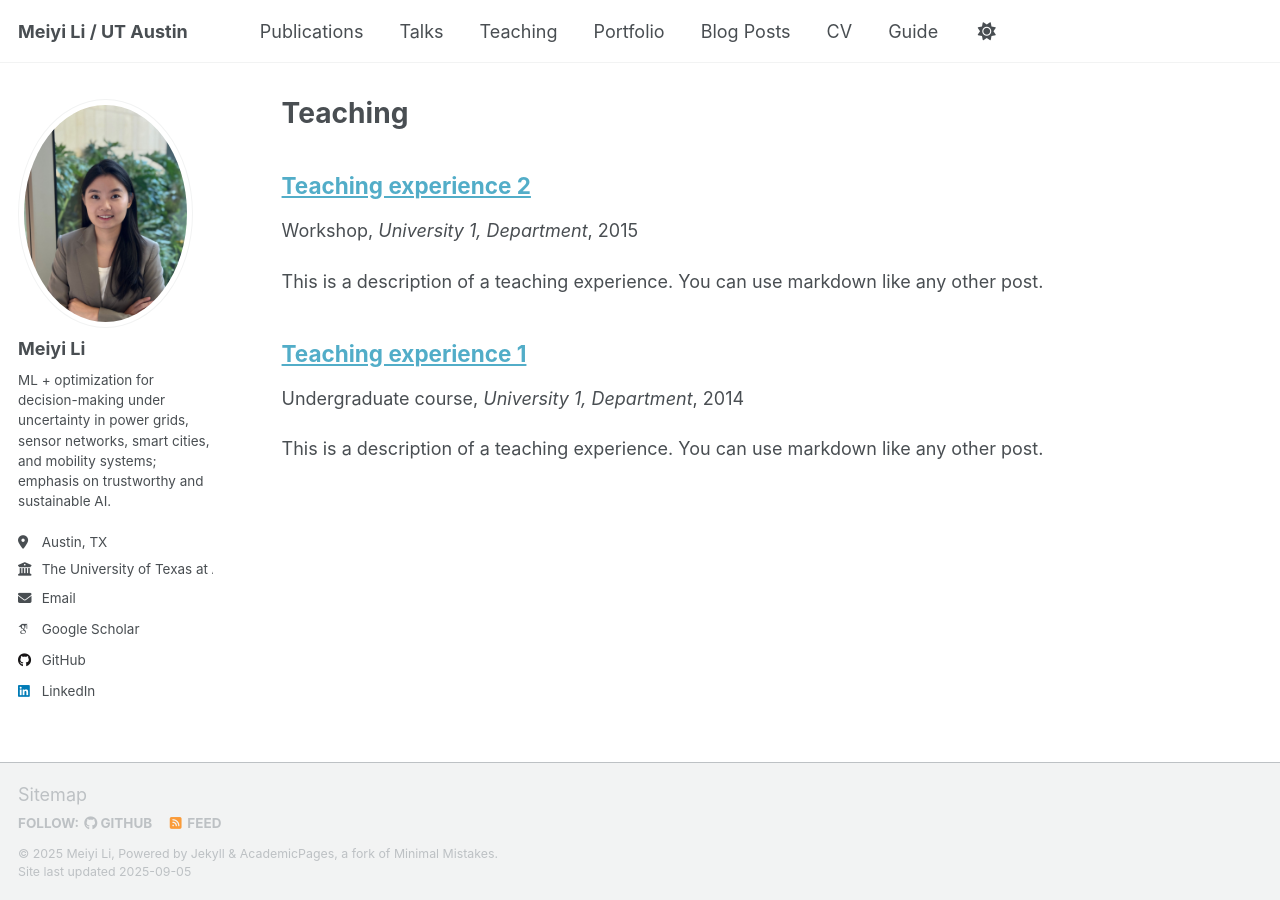
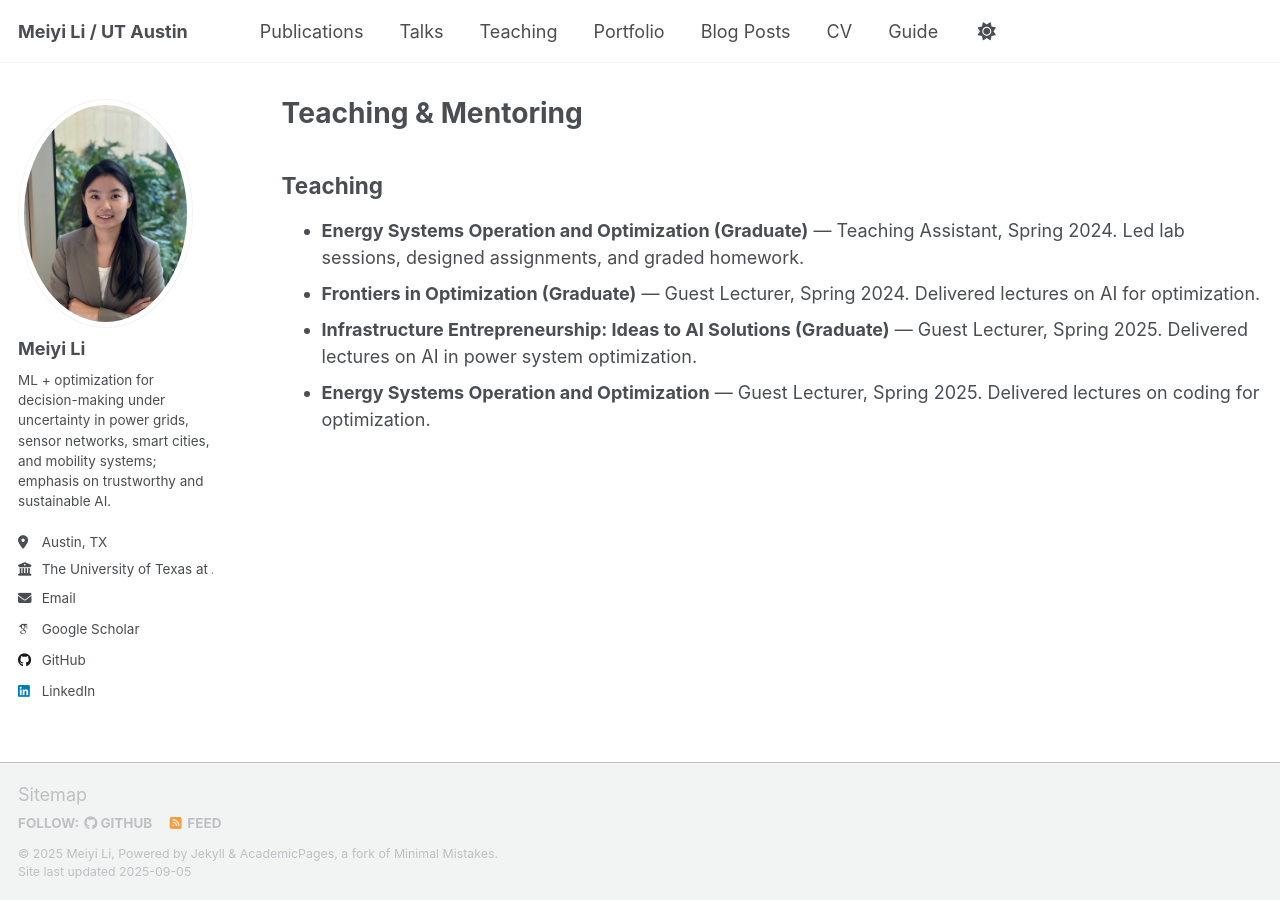
Before and after one commit to meiyilutaustin/meiyilutaustin.github.io, a Jekyll site: the page built from _pages/teaching.html, in a window 1280 px wide. Built offline with Jekyll 4.4.1, drawn with Linux system fonts in a browser that asks for light colours; some web fonts are replaced; a script that is not in the unit is left out.

Commit message:
Update teaching.html

```diff
--- a/_pages/teaching.html
+++ b/_pages/teaching.html
@@ -1,12 +1,14 @@
 ---
 layout: archive
-title: "Teaching"
+title: "Teaching & Mentoring"
 permalink: /teaching/
 author_profile: true
 ---
 
-{% include base_path %}
-
-{% for post in site.teaching reversed %}
-  {% include archive-single.html %}
-{% endfor %}
+<h2>Teaching</h2>
+<ul>
+  <li><strong>Energy Systems Operation and Optimization (Graduate)</strong> — Teaching Assistant, Spring 2024. Led lab sessions, designed assignments, and graded homework.</li>
+  <li><strong>Frontiers in Optimization (Graduate)</strong> — Guest Lecturer, Spring 2024. Delivered lectures on AI for optimization.</li>
+  <li><strong>Infrastructure Entrepreneurship: Ideas to AI Solutions (Graduate)</strong> — Guest Lecturer, Spring 2025. Delivered lectures on AI in power system optimization.</li>
+  <li><strong>Energy Systems Operation and Optimization</strong> — Guest Lecturer, Spring 2025. Delivered lectures on coding for optimization.</li>
+</ul>
```
